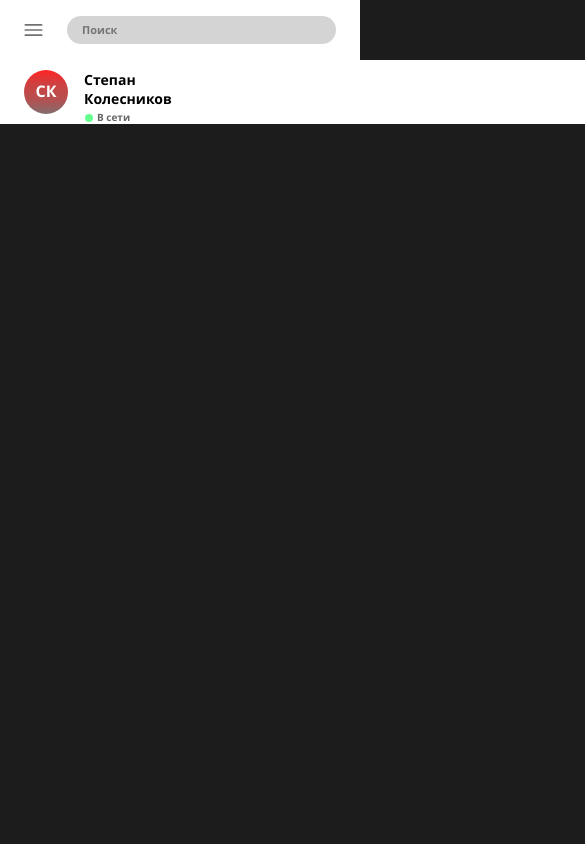
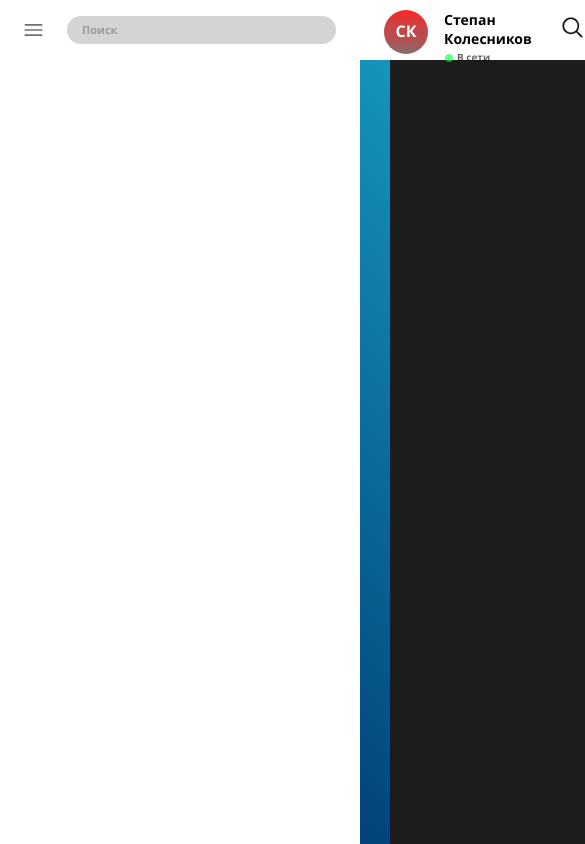
Before and after one commit to Encoders-Unlimited/Enchatting, a plain HTML site: page index.html in a window 390 px wide. Shown: the top 844 px of the page, 585 px wide, since content can reach past the window. Drawn offline with Linux system fonts and the light colour scheme.

Commit message:
feat: улучшить адаптивность вёрстки

```diff
--- a/style.css
+++ b/style.css
@@ -13,6 +13,8 @@
 
 body{
   background-color: #1c1c1c;
+  display: flex;
+  position: relative;
 }
 
 .right-head{
@@ -21,8 +23,8 @@ body{
   font-family: 'Segoe UI', sans-serif;
   padding: 10px 31px 10px 24px;
   background: #fff;
-  width: 1081px;
-  height: 60%;
+  width: 100%;
+  height: 60px;
 }
 
 .user{
@@ -99,6 +101,12 @@ body{
   width: 360px;
 }
 
+.aside {
+  background-color: #fff;
+  min-height: 100vh;
+  width: 360px;
+}
+
 .menu-btn{
   margin-right: 43px;
   position: relative;
@@ -135,6 +143,19 @@ body{
   border-radius: 30px;
   padding: 5px 0px 6px 15px;
   background-color: rgba(112, 112, 112, 0.3);
-  color: rgba(112, 112, 112, 0.6);
+  color: rgba(112, 112, 112);
   width: 269px;
 }
+
+.search-chat input::placeholder{
+  opacity: 0.6;
+}
+
+.window {
+  background: linear-gradient(45deg, #01427a, #1695bb);
+  width: calc(100% - 360px);
+  height: calc(100% - 60px);
+  position: absolute;
+  left: 360px;
+  top: 60px;
+}
```
